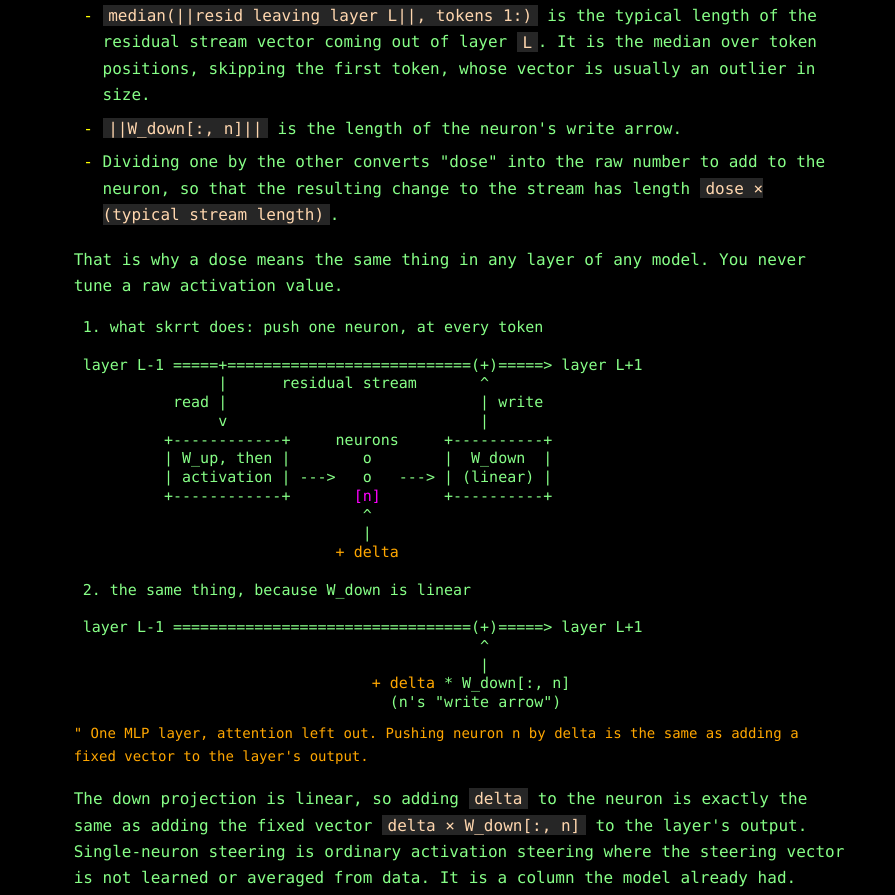
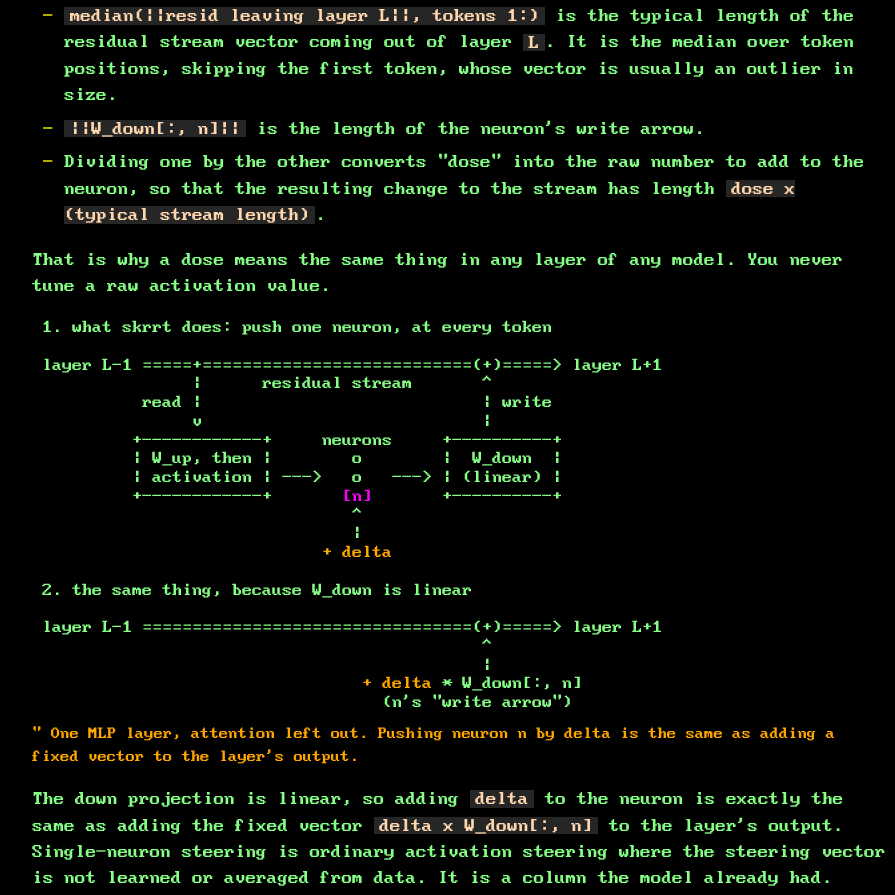
Before and after one commit to jcpsimmons/skrrt, a plain HTML site: page site/how-it-works.html in a window 1280 px wide. Shown: the part 1251-2146 px from the top of the page, without its empty margins (181-1076 px from the left). Drawn offline with Linux system fonts and the light colour scheme; a script that the page names is missing.

Commit message:
site: BigBlueTerm437 font
Co-Authored-By: Claude Mythos 5.2 <noreply@anthropic.com>

```diff
--- a/site/how-it-works.html
+++ b/site/how-it-works.html
@@ -72,7 +72,7 @@ out of layer <code>L</code>. It is the median over token positions, skipping the
 outlier in size.</li>
 <li><code>||W_down[:, n]||</code> is the length of the neuron's write arrow.</li>
 <li>Dividing one by the other converts "dose" into the raw number to add to the neuron, so that the resulting change to
-the stream has length <code>dose × (typical stream length)</code>.</li>
+the stream has length <code>dose x (typical stream length)</code>.</li>
 </ul>
 <p>That is why a dose means the same thing in any layer of any model. You never tune a raw activation value.</p>
 <figure class="art"><pre class="ascii wide" style="--cols:63" role="img" aria-label="Neuron push: the residual stream runs from layer L minus 1 to layer L plus 1. The MLP of layer L reads the stream, applies the up projection and activation to get neuron values, and the down projection W_down writes the result back into the stream. skrrt adds a constant delta to neuron n. Because W_down is linear, this equals adding the fixed vector delta times column n of W_down to the stream."> 1. what skrrt does: push one neuron, at every token
@@ -123,7 +123,7 @@ the stream has length <code>dose × (typical stream length)</code>.</li>
 <figcaption>One MLP layer, attention left out. Pushing neuron n by delta is the same as adding a fixed vector to the layer's output.</figcaption></figure>
 
 <p>The down projection is linear, so adding <code>delta</code> to the neuron is exactly the same as adding the fixed
-vector <code>delta × W_down[:, n]</code> to the layer's output. Single-neuron steering is ordinary activation steering
+vector <code>delta x W_down[:, n]</code> to the layer's output. Single-neuron steering is ordinary activation steering
 where the steering vector is not learned or averaged from data. It is a column the model already had.</p>
 
 <h3 id="moe">Mixture-of-experts models</h3>
@@ -210,7 +210,7 @@ stage needs no generation and no judge.</p>
 of the cosine, and actually steers each one: doses 1 and 2, in the direction of the cosine's sign, on 6 screen prompts
 with short replies. A handful of random neurons go through the same thing. A <a href="judges.html">judge</a> scores
 every reply on two questions: is it in persona, and is it still coherent? A neuron's screen score is its best dose's
-average of P(persona) × P(coherent).</p>
+average of P(persona) x P(coherent).</p>
 
 <h3 id="confirm">3. Confirm</h3>
 <p>The 10 best neurons get a full dose sweep (0.5, 0.75, 1, 1.5, 2, 3) on 12 <dfn>held-out</dfn> prompts: prompts that
--- a/site/site.css
+++ b/site/site.css
@@ -1,5 +1,13 @@
 /* skrrt docs. One theme: the Vim/Neovim "murphy" colorscheme.
    Colors are murphy's own highlight groups (runtime/colors/murphy.vim). */
+@font-face {
+  font-family: "BigBlueTerm437";
+  src: url("fonts/BigBlueTerm437.woff2") format("woff2");
+  font-weight: 400; font-style: normal; font-display: swap;
+}
+/* BigBlue Terminal by VileR, Nerd Fonts build, CC BY-SA 4.0. One weight only: keep the pixels crisp instead of faking bold. */
+html { font-synthesis: none; }
+
 :root {
   --normal: #87ff87;      /* Normal fg */
   --bg: #000000;          /* Normal bg */
@@ -20,7 +28,7 @@
   --visual: #005f00;      /* Visual bg */
   --error: #ff0000;       /* Error bg */
   --diffadd: #5f875f;     /* DiffAdd bg */
-  --mono: ui-monospace, "SF Mono", SFMono-Regular, Menlo, Consolas, "DejaVu Sans Mono", "Liberation Mono", "Courier New", monospace;
+  --mono: "BigBlueTerm437", ui-monospace, "SF Mono", SFMono-Regular, Menlo, Consolas, "DejaVu Sans Mono", "Liberation Mono", "Courier New", monospace;
   --sl-h: 3rem;           /* statusline height (phone) */
   --gutter: 1rem;
   color-scheme: dark;
@@ -198,8 +206,8 @@ figure.art { margin-left: 0; margin-right: 0; container-type: inline-size; }
 pre.ascii {
   padding: 0; overflow: hidden; line-height: 1.25;
   /* never wider than the viewport: 1 column is about 0.61em in every monospace stack above */
-  font-size: min(0.9375rem, calc((100vw - 2 * var(--gutter)) / (var(--cols) * 0.62)));
-  font-size: min(0.9375rem, calc(100cqw / (var(--cols) * 0.62)));   /* measured against the figure where supported */
+  font-size: min(0.9375rem, calc((100vw - 2 * var(--gutter)) / (var(--cols) * 0.67)));
+  font-size: min(0.9375rem, calc(100cqw / (var(--cols) * 0.67)));   /* measured against the figure where supported */
 }
 .wide { display: none; }
 figcaption { color: var(--comment); font-size: 0.875rem; margin-top: 0.7em; }
```
Also changed, not shown: site/index.html (+1 -1 lines), site/fonts/BigBlueTerm437.woff2 (added), site/fonts/README.txt (added), 1 other file.
